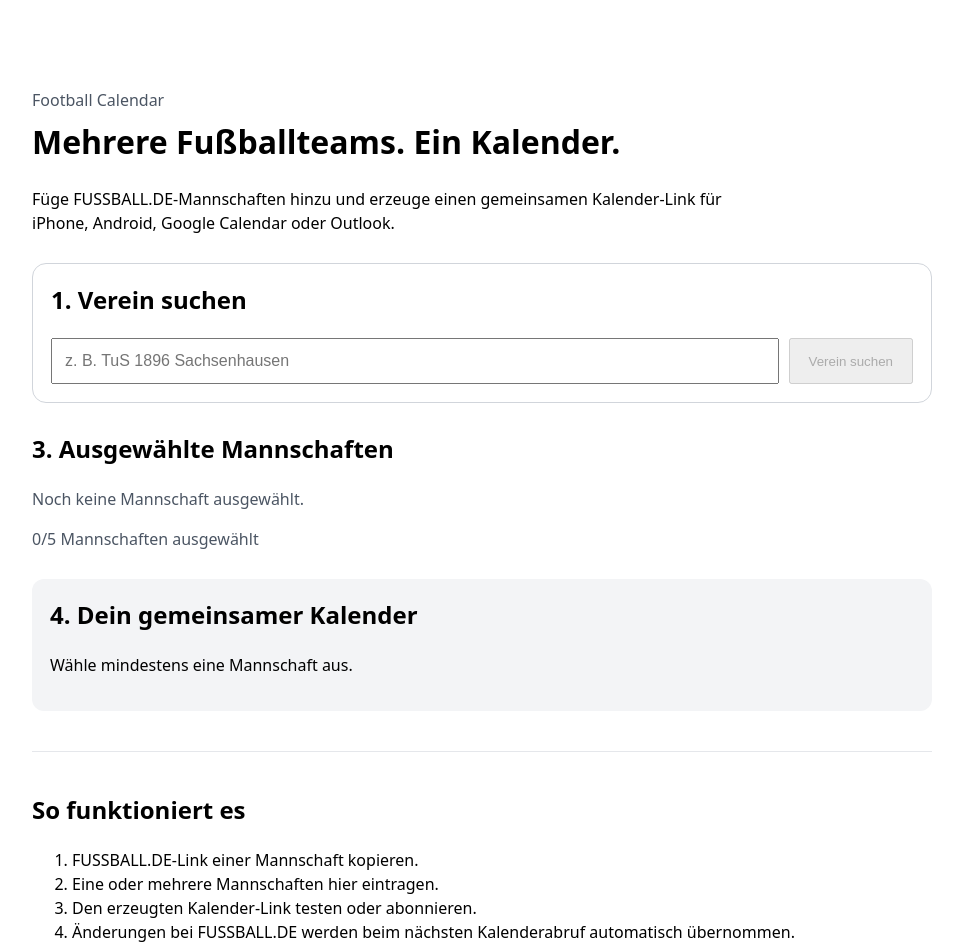
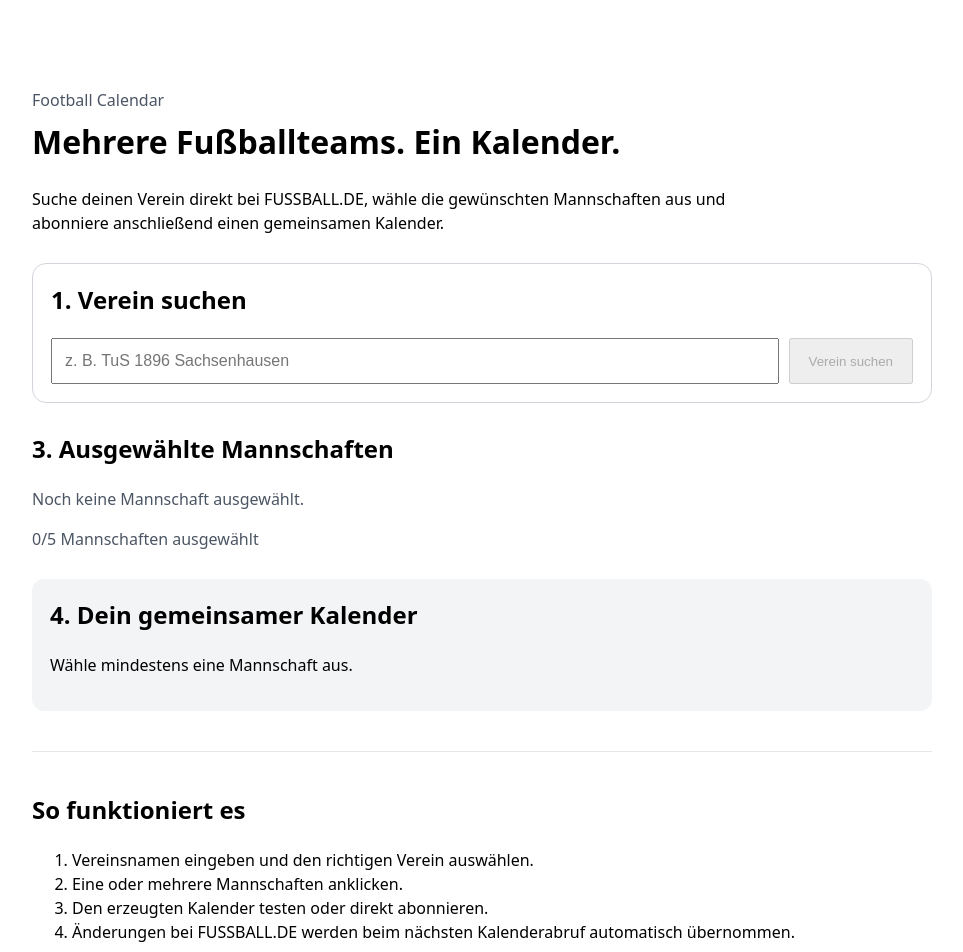
Before and after one commit to ms77-rgb/football-calendar, a Next.js app: page / in a window 1280 px wide. Shown: the top 952 px of the page, without its empty margins (158-1121 px from the left). Built offline with nearby package versions, Linux system fonts and the light colour scheme.

Commit message:
docs: describe direct team selection flow

```diff
--- a/app/page.tsx
+++ b/app/page.tsx
@@ -15,21 +15,28 @@ export default function HomePage() {
         <p style={{ marginBottom: 6, color: "#4b5563" }}>Football Calendar</p>
         <h1 style={{ marginTop: 0 }}>Mehrere Fußballteams. Ein Kalender.</h1>
         <p style={{ maxWidth: 720 }}>
-          Füge FUSSBALL.DE-Mannschaften hinzu und erzeuge einen gemeinsamen
-          Kalender-Link für iPhone, Android, Google Calendar oder Outlook.
+          Suche deinen Verein direkt bei FUSSBALL.DE, wähle die gewünschten
+          Mannschaften aus und abonniere anschließend einen gemeinsamen
+          Kalender.
         </p>
       </header>
 
       <CalendarBuilder />
 
-      <hr style={{ margin: "40px 0", border: 0, borderTop: "1px solid #e5e7eb" }} />
+      <hr
+        style={{
+          margin: "40px 0",
+          border: 0,
+          borderTop: "1px solid #e5e7eb"
+        }}
+      />
 
       <section>
         <h2>So funktioniert es</h2>
         <ol>
-          <li>FUSSBALL.DE-Link einer Mannschaft kopieren.</li>
-          <li>Eine oder mehrere Mannschaften hier eintragen.</li>
-          <li>Den erzeugten Kalender-Link testen oder abonnieren.</li>
+          <li>Vereinsnamen eingeben und den richtigen Verein auswählen.</li>
+          <li>Eine oder mehrere Mannschaften anklicken.</li>
+          <li>Den erzeugten Kalender testen oder direkt abonnieren.</li>
           <li>
             Änderungen bei FUSSBALL.DE werden beim nächsten Kalenderabruf
             automatisch übernommen.
```
